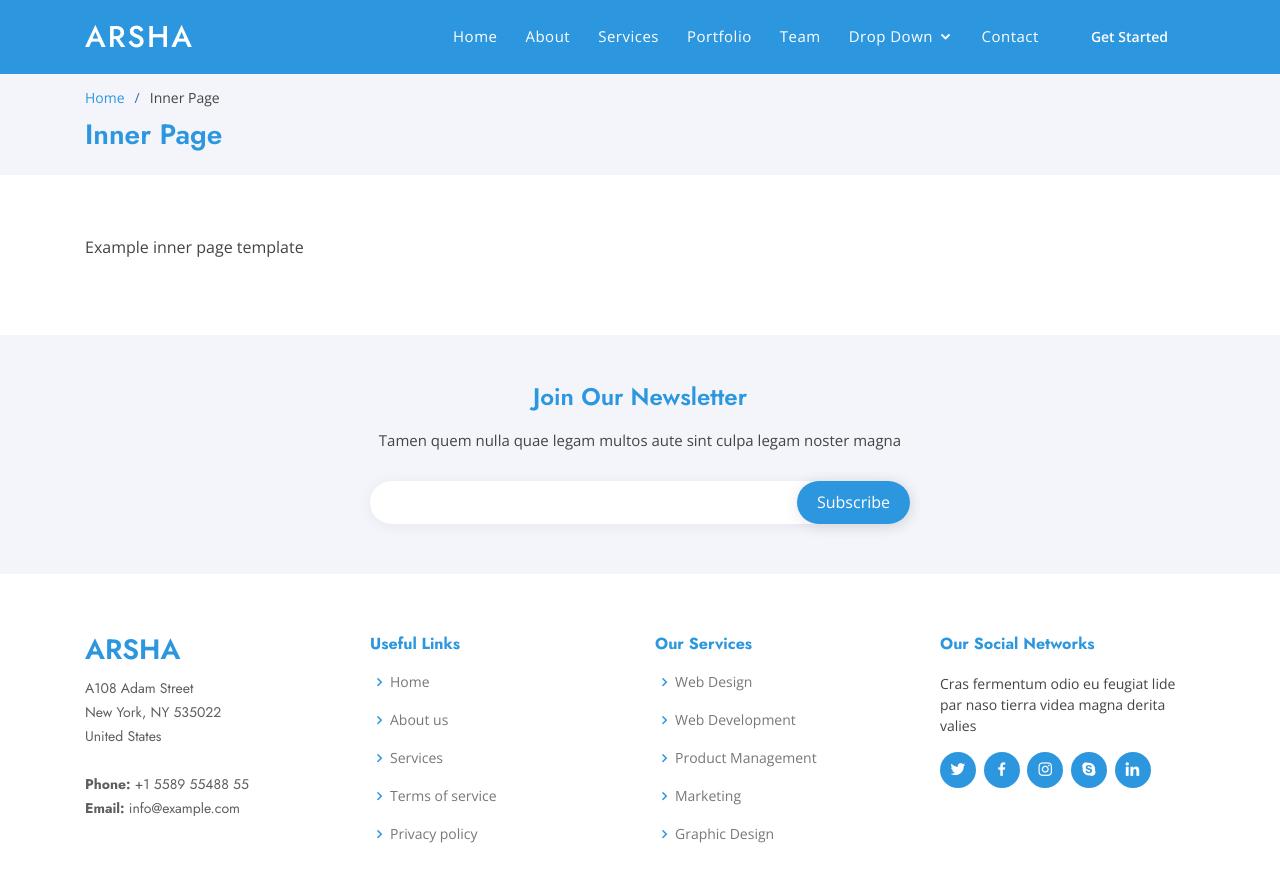
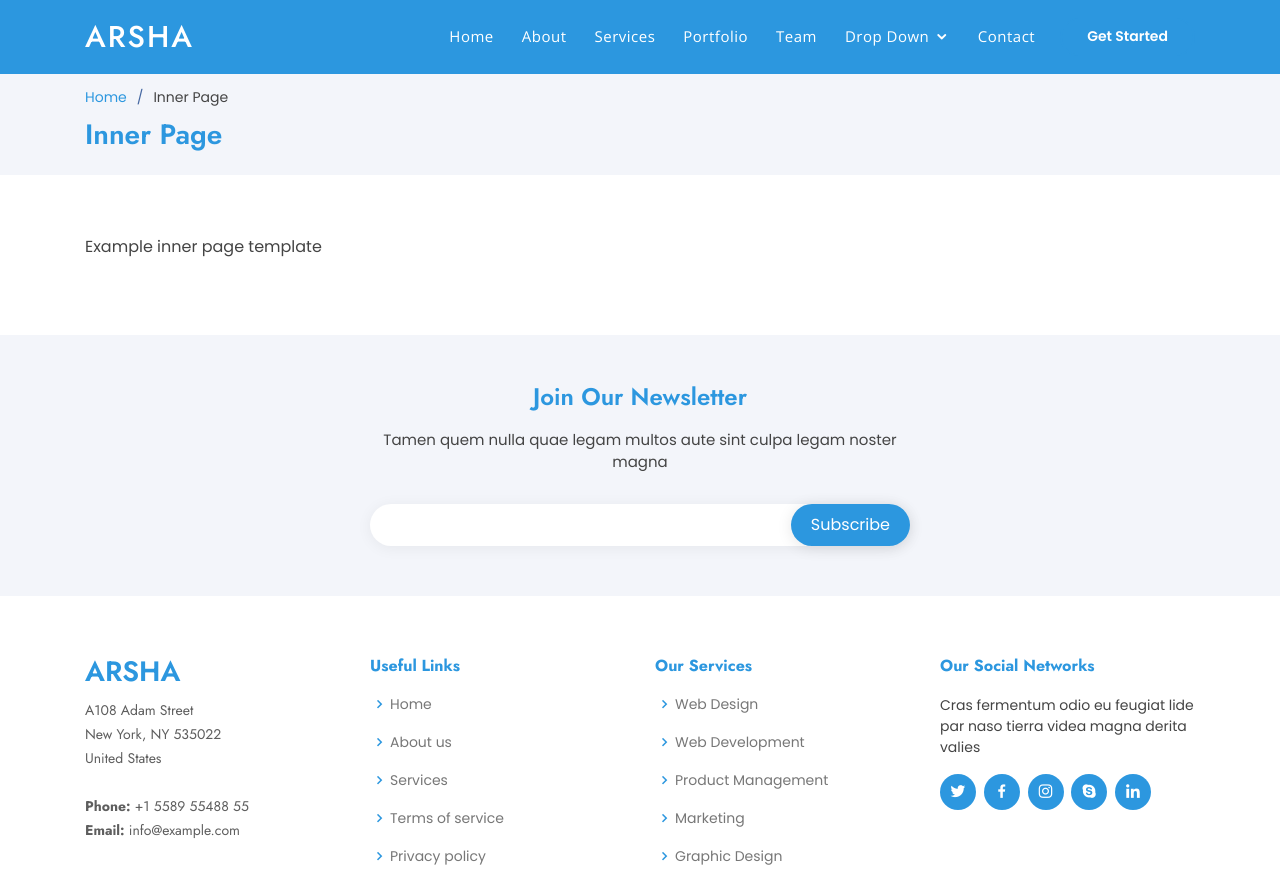
Before and after one commit to Diane10/Tech-Care-Limited, a plain HTML site: page inner-page.html in a window 1280 px wide. Shown: the top 878 px of the page. Drawn offline with nearby package versions, Linux system fonts and the light colour scheme.

Commit message:
Update style.css

```diff
--- a/assets/css/style.css
+++ b/assets/css/style.css
@@ -9,7 +9,7 @@
 # General
 --------------------------------------------------------------*/
 body {
-  font-family: "Open Sans", sans-serif;
+  font-family: "poppins";
   color: #444444;
 }
 
```
